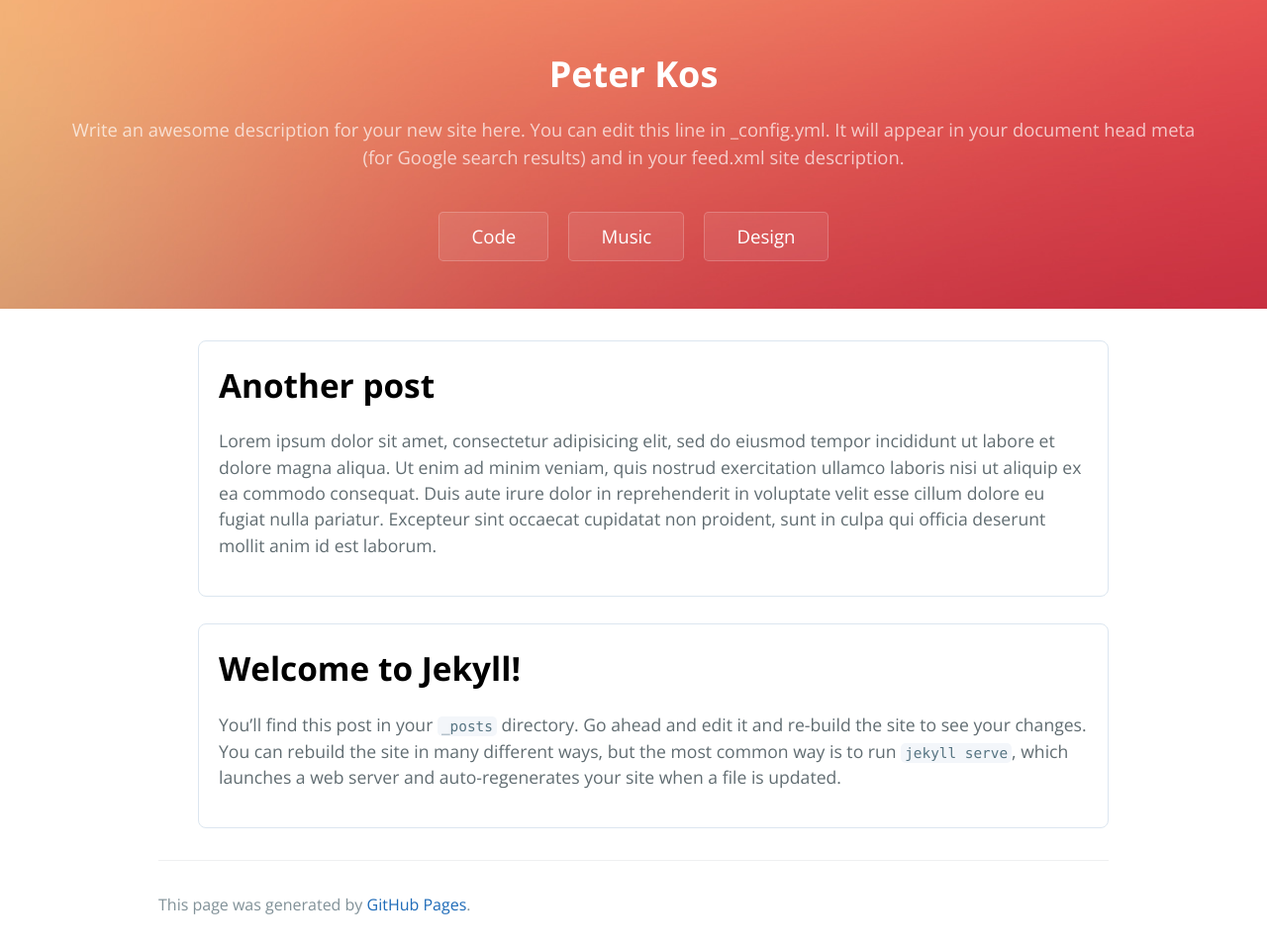
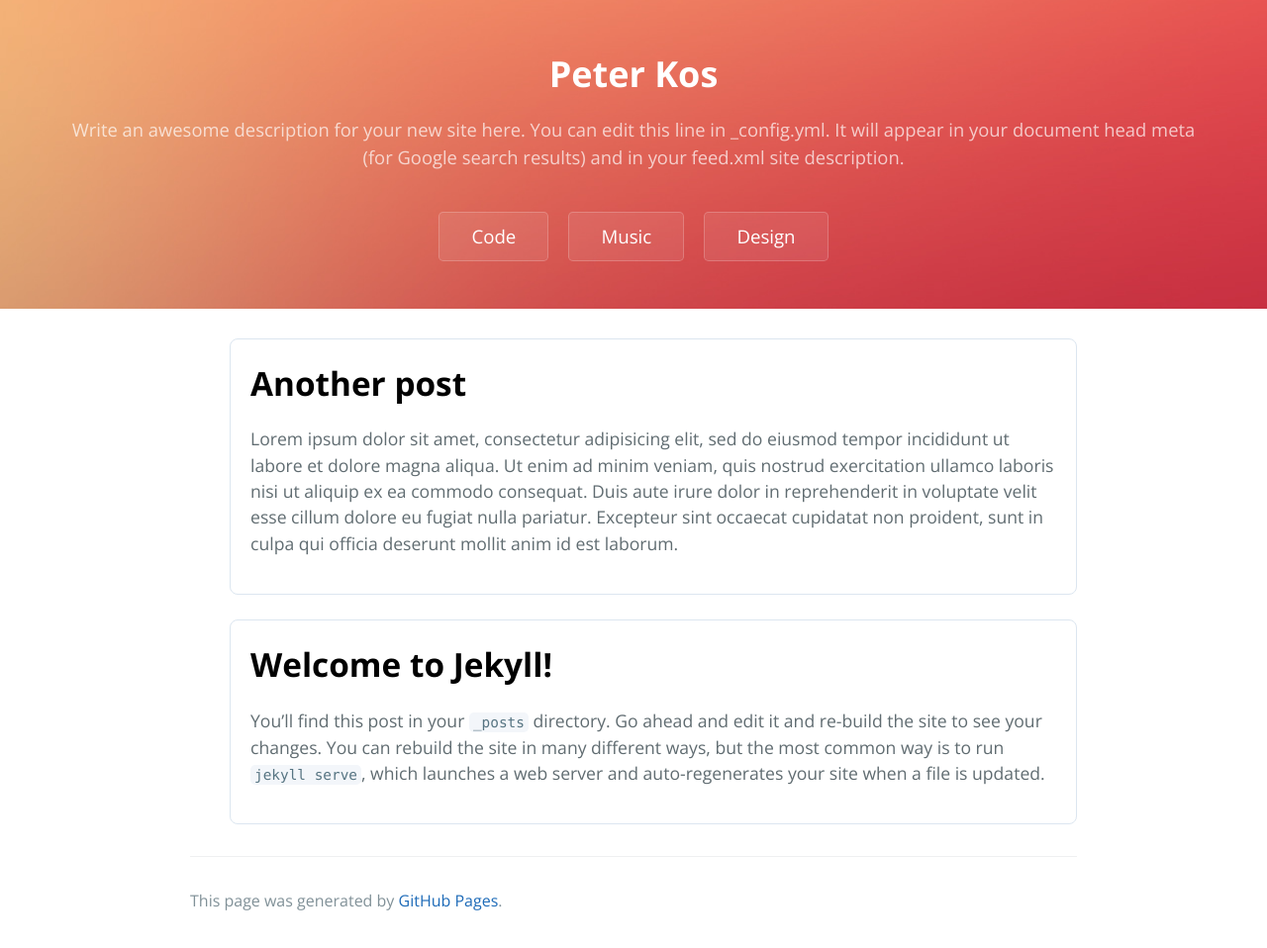
Before and after one commit to peterkos/peterkos.github.io, a Jekyll site: the page built from index.md, in a window 1280 px wide. Shown: the whole page at 99% size. Built offline with Jekyll 4.4.1, drawn with Linux system fonts in a browser that asks for light colours; after the commit the page ends 922 px from its top, so only the background shows below that.

Commit message:
Trying to fix content width. NEEDS WORK.

```diff
--- a/assets/css/style.scss
+++ b/assets/css/style.scss
@@ -2,6 +2,15 @@
 ---
 
 @import 'jekyll-theme-cayman';
+
+
+.main-content {
+	width: 70%;
+	padding: 0;
+	padding-top: 30px;
+	margin: auto;
+}
+
 
 .page-header {
 	background-image: url("/assets/images/headerbg.jpg");
```
